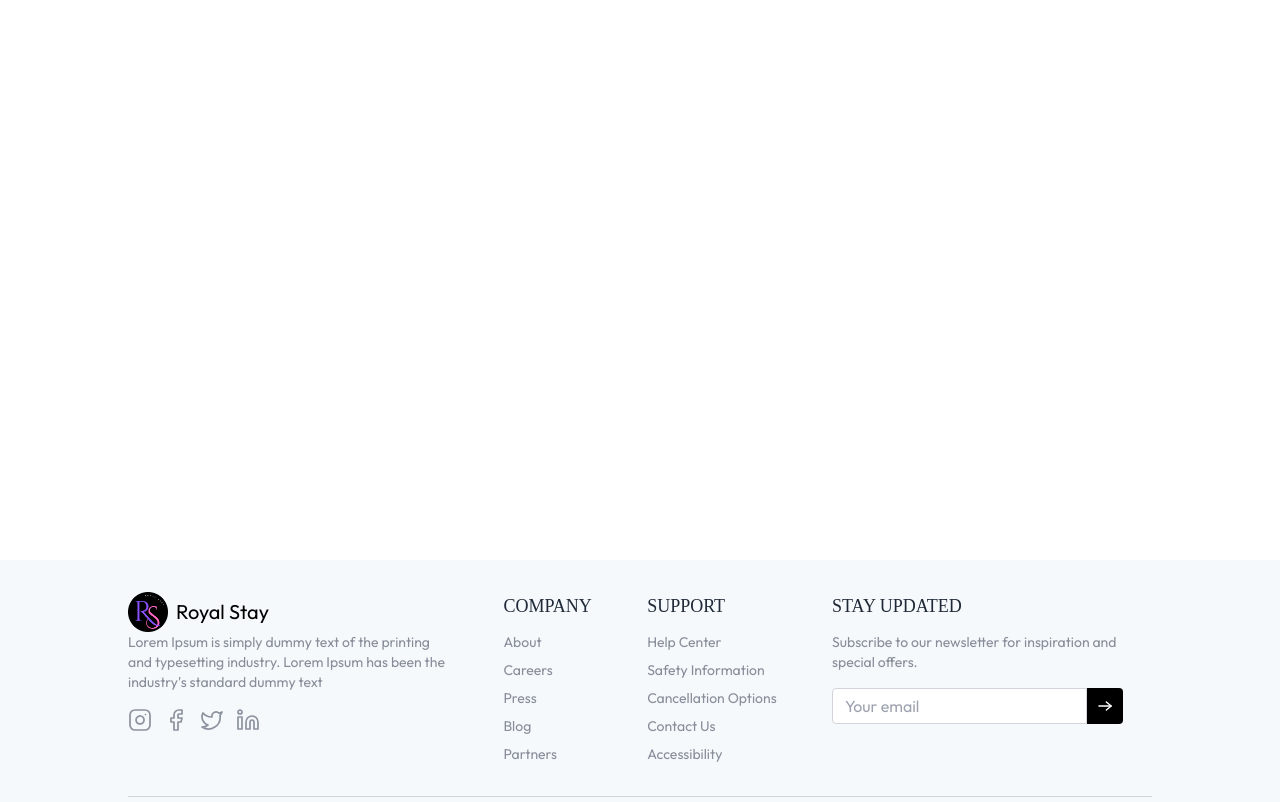
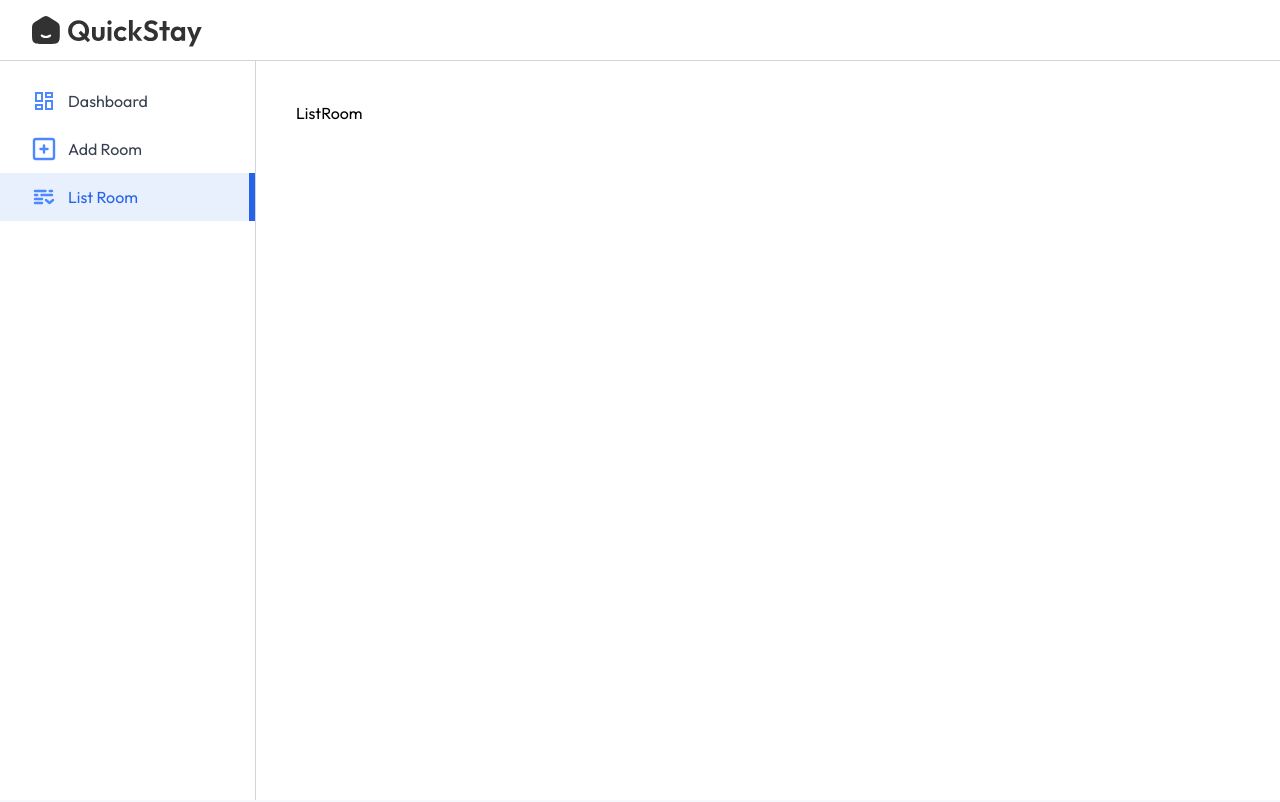
Before and after one commit to riyadhbd2/hotel-booking, a React (Vite) app in the folder client/: page /owner/list-room in a window 1280 px wide. Shown: the top 802 px of the page. Built offline with nearby package versions, Linux system fonts and the light colour scheme; a web font is replaced by a local one.

Commit message:
admin sidebar added

```diff
--- a/client/src/App.jsx
+++ b/client/src/App.jsx
@@ -1,29 +1,36 @@
-import React from "react";
-import { useLocation } from "react-router-dom";
+import { Route, Routes, useLocation } from "react-router-dom";
+import Footer from "./components/Footer";
+import HotelReg from "./components/HotelReg";
 import Navbar from "./components/Navbar";
-import {Routes, Route} from "react-router-dom";
+import AllRooms from "./pages/AllRooms";
 import Home from "./pages/Home";
-import Footer from "./components/Footer";
-import AllRooms from "./pages/AllRooms";
+import Dashboard from "./pages/hotelOwner/Dashboard";
+import Layout from "./pages/hotelOwner/Layout";
+import MyBookings from "./pages/MyBookings";
 import RoomDetails from "./pages/RoomDetails";
-import MyBookings from "./pages/MyBookings";
-import HotelReg from "./components/HotelReg";
+import AddRooms from './pages/hotelOwner/AddRooms';
+import ListRoom from './pages/hotelOwner/ListRoom';
 
 const App = () => {
   const isOwnerPath = useLocation().pathname.includes("owner");
   return (
     <div>
       {!isOwnerPath && <Navbar />}
-      { false && <HotelReg/>}
+      {false && <HotelReg />}
       <div className="min-h-[70vh]">
         <Routes>
-          <Route path="/" element={<Home/>}/>
-          <Route path="/rooms" element={<AllRooms/>}/>
-          <Route path="/rooms/:id" element={<RoomDetails/>}/>
-          <Route path="/my-bookings" element={<MyBookings/>}/>
+          <Route path="/" element={<Home />} />
+          <Route path="/rooms" element={<AllRooms />} />
+          <Route path="/rooms/:id" element={<RoomDetails />} />
+          <Route path="/my-bookings" element={<MyBookings />} />
+          <Route path="/owner" element={<Layout />}>
+            <Route index element={<Dashboard />} />
+            <Route path="add-room" element={<AddRooms />} />
+            <Route path="list-room" element={<ListRoom />} />
+          </Route>
         </Routes>
       </div>
-      <Footer/>
+      <Footer />
     </div>
   );
 };
--- a/client/src/components/hotelOwner/Sidebar.jsx
+++ b/client/src/components/hotelOwner/Sidebar.jsx
@@ -1,9 +1,22 @@
-import React from 'react'
+import { NavLink } from "react-router-dom";
+import { assets } from "../../assets/assets";
 
 const Sidebar = () => {
+  const sidebarLinks = [
+    { name: "Dashboard", path: "/owner", icon: assets.dashboardIcon },
+    { name: "Add Room", path: "/owner/add-room", icon: assets.addIcon },
+    { name: "List Room", path: "/owner/list-room", icon: assets.listIcon },
+  ];
   return (
-    <div>Sidebar</div>
-  )
-}
+    <div className="md:w-64 w-16 border-r h-full text-base border-gray-300 pt-4 flex flex-col transition-all duration-300">
+      {sidebarLinks.map((item, index) => (
+        <NavLink to={item.path} key={index} end="/owner" className={({isActive})=>`flex items-center py-3 px-4 md:px-8 gap-3 ${isActive ? "border-r-4 md:border-r-[6px] bg-blue-600/10 border-blue-600 text-blue-600" : "hover:bg-gray-100/90 border-whiote text-gray-700"}`}>
+          <img src={item.icon} alt={item.name} className="min-h-6 min-w-6"/>
+          <p className="md:block hidden text-center">{item.name}</p>
+        </NavLink>
+      ))}
+    </div>
+  );
+};
 
-export default Sidebar
+export default Sidebar;
--- a/client/src/pages/hotelOwner/Layout.jsx
+++ b/client/src/pages/hotelOwner/Layout.jsx
@@ -1,8 +1,19 @@
 import React from 'react'
+import Navbar from '../../components/hotelOwner/Navbar'
+import Sidebar from '../../components/hotelOwner/Sidebar'
+import { Outlet} from 'react-router-dom'
 
 const Layout = () => {
   return (
-    <div>Layout</div>
+    <div className="flex flex-col h-screen">
+      <Navbar/>
+      <div className="flex h-full">
+        <Sidebar/>
+        <div className="flex-1 p-4 pt-10 md:px-10 h-full">
+          <Outlet></Outlet>
+        </div>
+      </div>
+    </div>
   )
 }
 
```
